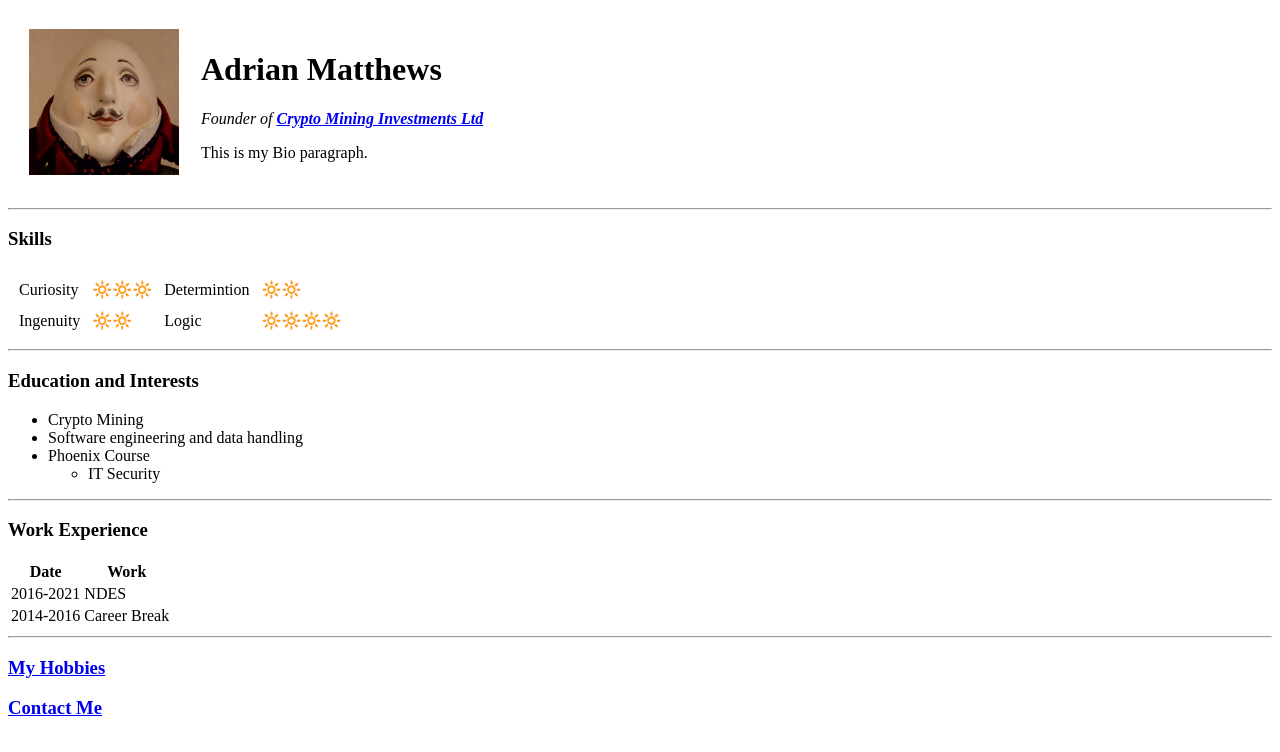
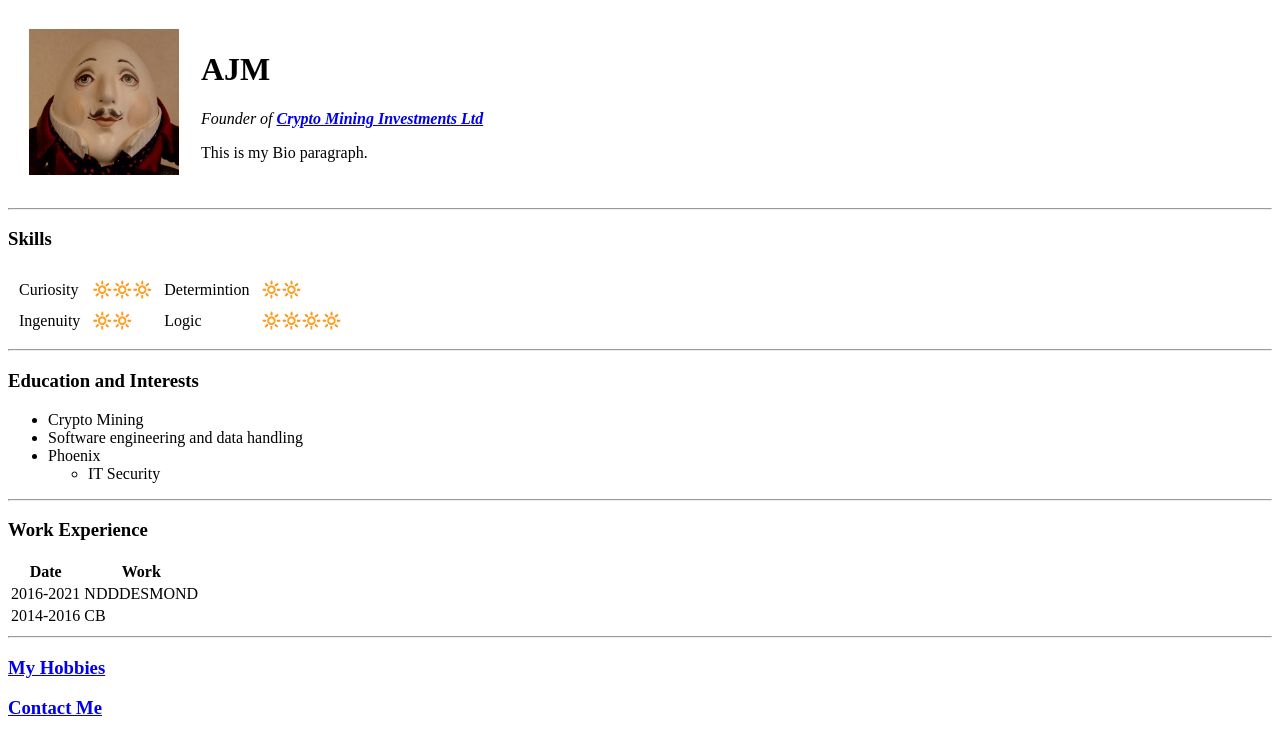
Before and after one commit to cclemouche/UdemyFullStackCourse, a plain HTML site: page index.html in a window 1280 px wide. Drawn offline with Linux system fonts and the light colour scheme.

Commit message:
Update index.html

```diff
--- a/index.html
+++ b/index.html
@@ -11,7 +11,7 @@
     <tr>
       <td><img src="Media\egghead-adoption-detective-judith-land.jpg" alt="My image!" width="150"></td>
       <td>
-        <h1>Adrian Matthews</h1>
+        <h1>AJM</h1>
         <p><em>Founder of <strong><a href="www.cmimoneygrow.com">Crypto Mining Investments Ltd</a></strong></em></p>
         <p>This is my Bio paragraph.</p>
       </td>
@@ -38,7 +38,7 @@
   <ul>
     <li>Crypto Mining</li>
     <li>Software engineering and data handling</li>
-    <li>Phoenix Course</li>
+    <li>Phoenix</li>
     <ul>
       <li>IT Security</li>
     </ul>
@@ -53,11 +53,11 @@
     <tbody>
       <tr>
         <td>2016-2021</td>
-        <td>NDES</td>
+        <td>NDDDESMOND</td>
       </tr>
       <tr>
         <td>2014-2016</td>
-        <td>Career Break</td>
+        <td>CB</td>
       </tr>
     </tbody>
   </table>
```
